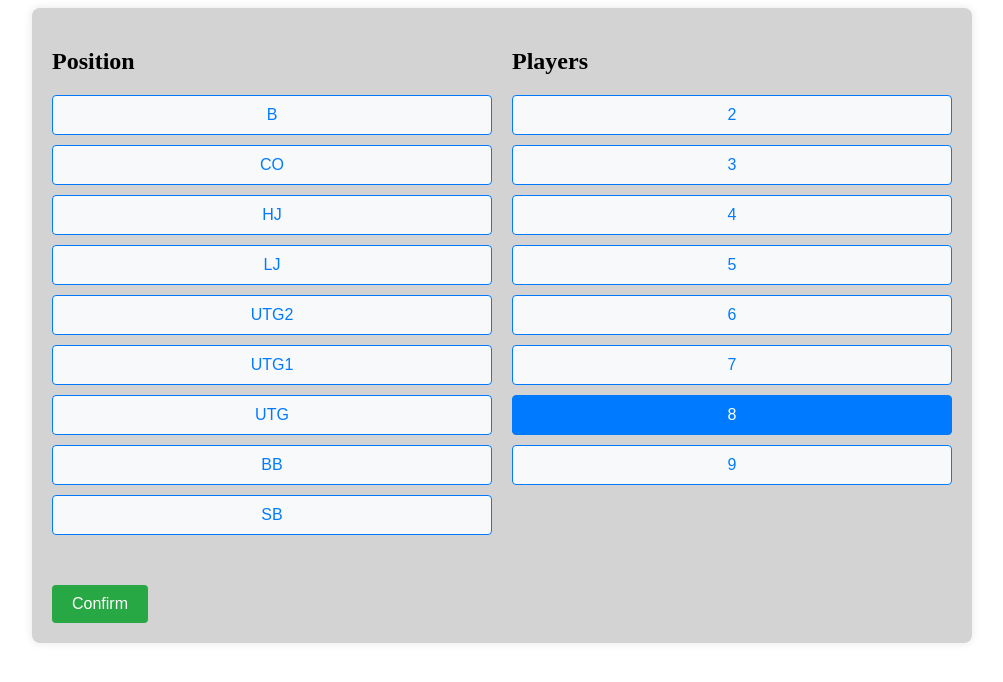
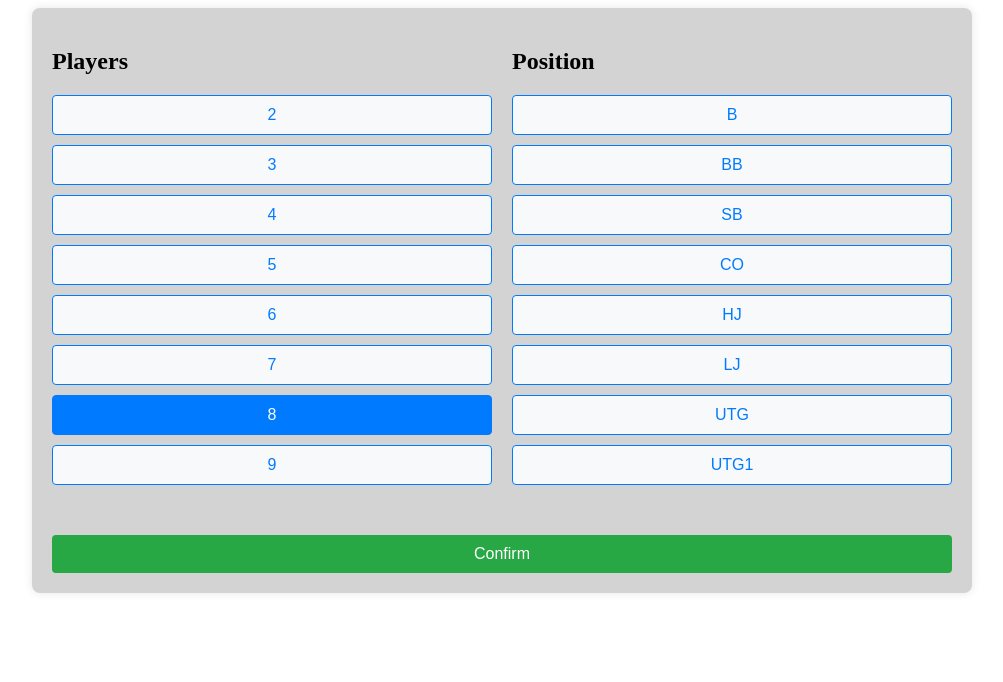
Before and after one commit to danfrost67/Poker_Jester, a SvelteKit app: page / in a window 1280 px wide. Both pictures are taken after a click on the button "Confirm". Shown: the top 682 px of the page, without its empty margins (138-1141 px from the left). Built offline with nearby package versions, Linux system fonts and the light colour scheme.

Commit message:
fixed player position

```diff
--- a/src/routes/+page.svelte
+++ b/src/routes/+page.svelte
@@ -8,8 +8,8 @@
     let currentHand = { suited: false, card1: null, card2: null };
     let position = '';
     let playerCount = 8;
-    const positionList = ['B', 'CO', 'HJ', 'LJ', 'UTG2', 'UTG1', 'UTG', 'BB', 'SB'];
-	let positions = ['B', 'CO', 'HJ', 'LJ', 'UTG2', 'UTG1', 'UTG', 'BB', 'SB'];
+    const positionList = ['B', 'BB', 'SB', 'CO', 'HJ', 'LJ', 'UTG', 'UTG1', 'UTG2'];
+	let positions = ['B', 'BB', 'SB', 'CO', 'HJ', 'LJ', 'UTG', 'UTG1'];
     const cards = ['A', 'K', 'Q', 'J', 'T', '9', '8', '7', '6', '5', '4', '3', '2'];
     const players = [2, 3, 4, 5, 6, 7, 8, 9];
 
@@ -33,17 +33,24 @@
         playerCount = parseInt(p);
         // positions = positionList.slice(0, playerCount)
 		positions = [];
-		for (let i=0; i < playerCount; i++){
+		for (let i=0; i < Math.min(6, playerCount); i++){
             positions.push(positionList[i]);
         }
 
-        // if (playerCount = 6) {
-        //     positions.push('UTG');
-        // };
+        if (playerCount === 7) {
+            positions.push('UTG');
+        };
 
-        // document.querySelectorAll('.player-selection button').forEach(btn => {
-        //     btn.classList.toggle('active', btn.textContent === p);
-        // });
+        if (playerCount === 8) {
+            positions.push('UTG1');
+            positions.push('UTG');
+        };
+
+        if (playerCount === 9) {
+            positions.push('UTG2');
+            positions.push('UTG1');
+            positions.push('UTG');
+        };
     }
 
     function confirmPlayerPosition() {
@@ -343,6 +350,7 @@
         border-radius: 4px;
         cursor: pointer;
         margin-top: 20px;
+        width: 100%;
     }
 
     .confirm-button:hover {
@@ -380,6 +388,21 @@
         </div>
     {:else if step === 2}
         <div class="player-postion">
+            <div class="player-selection">
+                <h2>Players</h2>
+                <ul>
+                    {#each players as p}
+                        <li>
+                            <button
+                                class={p === playerCount ? 'active' : ''}
+                                on:click={() => handlePlayers(p)}
+                            >
+                                {p}
+                            </button>
+                        </li>
+                    {/each}
+                </ul>
+            </div>
             <div class="position-selection">
                 <h2>Position</h2>
                 <ul>
@@ -390,21 +413,6 @@
                                 on:click={() => handlePosition(pos)}
                             >
                                 {pos}
-                            </button>
-                        </li>
-                    {/each}
-                </ul>
-            </div>
-            <div class="player-selection">
-                <h2>Players</h2>
-                <ul>
-                    {#each players as p}
-                        <li>
-                            <button
-                                class={p === playerCount ? 'active' : ''}
-                                on:click={() => handlePlayers(p)}
-                            >
-                                {p}
                             </button>
                         </li>
                     {/each}
```
